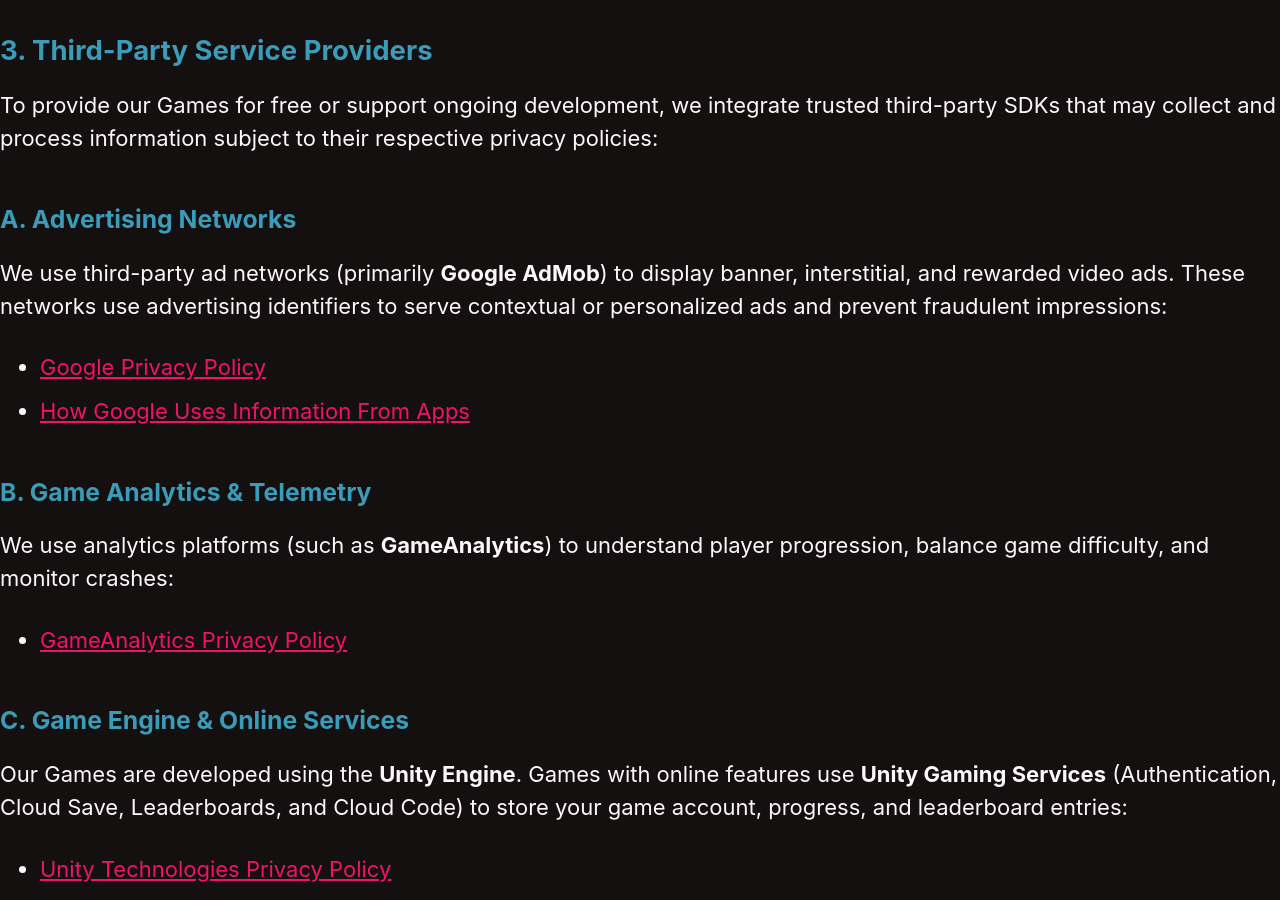
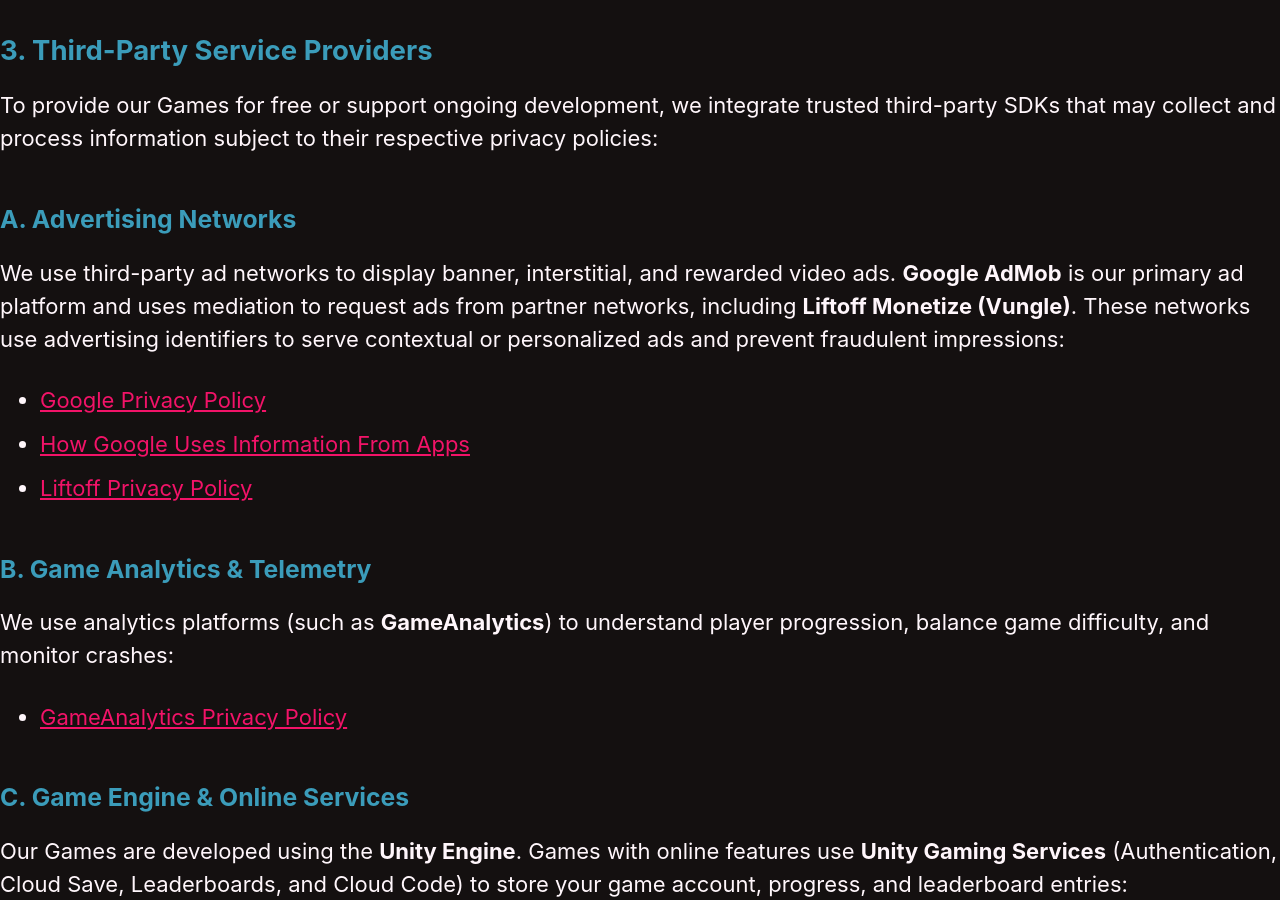
Before and after one commit to cemyasan/cemyasan.github.io, a Jekyll site: the page built from mobile-privacy-policy.md, in a window 1280 px wide and 900 px high, scrolled down 2356 px. Built offline with Jekyll 4.4.1, drawn with Linux system fonts in a browser that asks for light colours; cached includes are drawn as plain includes; our own code applies the rules of GitHub Pages for plain Markdown files.

Commit message:
Added liftoff to the privacy policy

```diff
--- a/mobile-privacy-policy.md
+++ b/mobile-privacy-policy.md
@@ -44,9 +44,10 @@ If you make in-app purchases (such as virtual items, currency, or removing ads)
 To provide our Games for free or support ongoing development, we integrate trusted third-party SDKs that may collect and process information subject to their respective privacy policies:
 
 ### A. Advertising Networks
-We use third-party ad networks (primarily **Google AdMob**) to display banner, interstitial, and rewarded video ads. These networks use advertising identifiers to serve contextual or personalized ads and prevent fraudulent impressions:
+We use third-party ad networks to display banner, interstitial, and rewarded video ads. **Google AdMob** is our primary ad platform and uses mediation to request ads from partner networks, including **Liftoff Monetize (Vungle)**. These networks use advertising identifiers to serve contextual or personalized ads and prevent fraudulent impressions:
 * [Google Privacy Policy](https://policies.google.com/privacy)
 * [How Google Uses Information From Apps](https://policies.google.com/technologies/partner-sites)
+* [Liftoff Privacy Policy](https://liftoff.ai/privacy-policy/)
 
 ### B. Game Analytics & Telemetry
 We use analytics platforms (such as **GameAnalytics**) to understand player progression, balance game difficulty, and monitor crashes:
```
